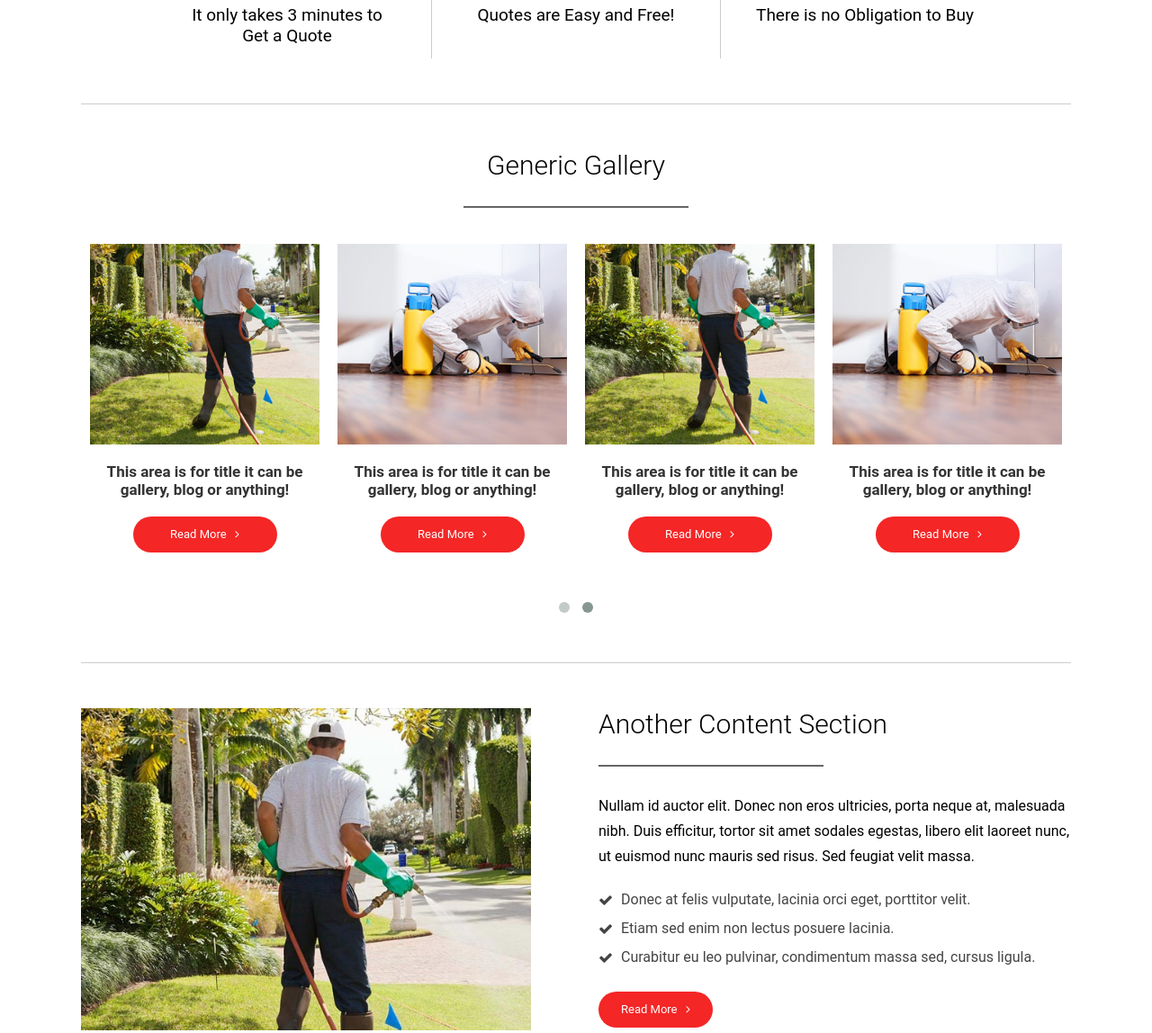
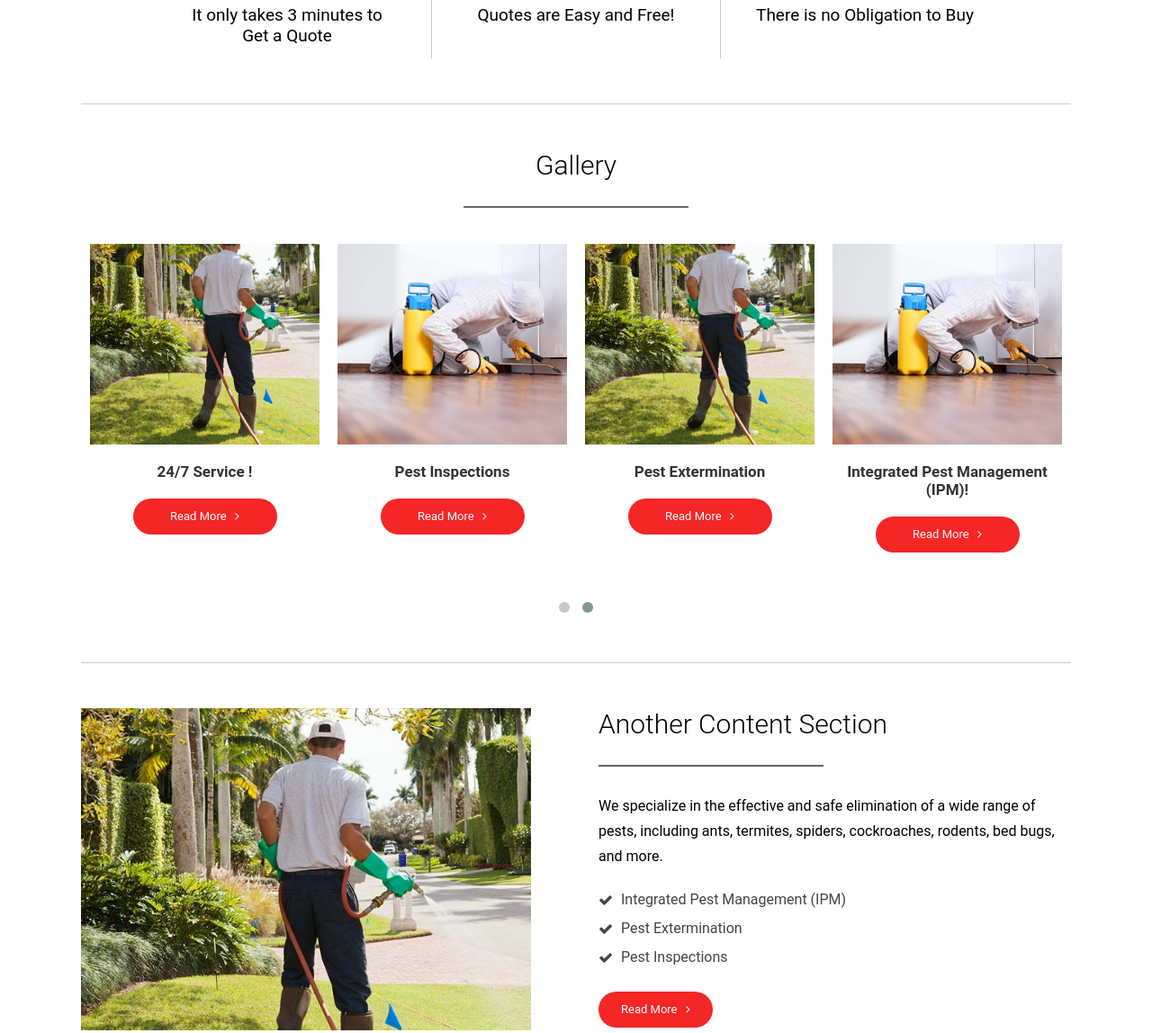
Before and after one commit to Luxorinvest/Pest-Control-USA, a plain HTML site: page index.html in a window 1280 px wide. Shown: the part 970-2118 px from the top of the page at 90% size. Drawn offline with Linux system fonts and the light colour scheme.

Commit message:
Update index.html

```diff
--- a/index.html
+++ b/index.html
@@ -109,7 +109,7 @@
 					Applying online for your <strong>FREE quotes.</strong>
 				</h2>
 				<p>
-					In malesuada viverra elit non varius. Pellentesque maximus justo libero, commodo consectetur nulla ultrices vitae. Nullam tortor dui, facilisis ut arcu ac, laoreet semper ex. Integer luctus libero ut dictum facilisis.
+					Our team will implement preventive measures, such as sealing entry points, installing barriers, and offering expert advice on proper sanitation practices. These proactive steps help to minimize the risk of future infestations.
 				</p>
 
 				<div class="items-wrap">
@@ -132,14 +132,14 @@
 
 
 			<div class="contentsection-2">
-				<h2>Generic Gallery</h2>
+				<h2>Gallery</h2>
 				<div id="owl-demo" class="owl-carousel">
 					<div class="item">
                         <div class="thumb">
                         	<a href="images/gr1.jpg" class="overlay fancybox" data-fancybox-group="gallery" title="Title-1"><span class="fa fa-expand"></span></a>
                         	<img src="images/gr1.jpg" alt="">
                         </div>
-                        <h4>This area is for title it can be gallery, blog or anything!</h4>
+                        <h4>Integrated Pest Management (IPM)!</h4>
                         <a href="" class="button">Read More &nbsp; <span class="fa fa-angle-right"></span></a>
                     </div>
 
@@ -148,7 +148,7 @@
                         	<a href="images/gr2.jpg" class="overlay fancybox" data-fancybox-group="gallery" title="Title-2"><span class="fa fa-expand"></span></a>
                         	<img src="images/gr2.jpg" alt="">
                         </div>
-                        <h4>This area is for title it can be gallery, blog or anything!</h4>
+                         <h4>24/7 Service !</h4>
                         <a href="" class="button">Read More &nbsp; <span class="fa fa-angle-right"></span></a>
                     </div>
 
@@ -158,7 +158,7 @@
                         	<a href="images/gr1.jpg" class="overlay fancybox" data-fancybox-group="gallery" title="Title-2"><span class="fa fa-expand"></span></a>
                         	<img src="images/gr1.jpg" alt="">
                         </div>
-                        <h4>This area is for title it can be gallery, blog or anything!</h4>
+                        <h4>Pest Inspections</h4>
                         <a href="" class="button">Read More &nbsp; <span class="fa fa-angle-right"></span></a>
                     </div>
 
@@ -168,7 +168,7 @@
                         	<a href="images/gr2.jpg" class="overlay fancybox" data-fancybox-group="gallery" title="Title-2"><span class="fa fa-expand"></span></a>
                         	<img src="images/gr2.jpg" alt="">
                         </div>
-                        <h4>This area is for title it can be gallery, blog or anything!</h4>
+                        <h4>Pest Extermination</h4>
                         <a href="" class="button">Read More &nbsp; <span class="fa fa-angle-right"></span></a>
                     </div>
 
@@ -178,7 +178,7 @@
                         	<a href="images/gr1.jpg" class="overlay fancybox" data-fancybox-group="gallery" title="Title-2"><span class="fa fa-expand"></span></a>
                         	<img src="images/gr1.jpg" alt="">
                         </div>
-                        <h4>This area is for title it can be gallery, blog or anything!</h4>
+                        <h4>Integrated Pest Management (IPM)!</h4>
                         <a href="" class="button">Read More &nbsp; <span class="fa fa-angle-right"></span></a>
                     </div>
 
@@ -193,12 +193,12 @@
 				<div class="details">
 					<h2>Another Content Section</h2>
 					<p>
-						Nullam id auctor elit. Donec non eros ultricies, porta neque at, malesuada nibh. Duis efficitur, tortor sit amet sodales egestas, libero elit laoreet nunc, ut euismod nunc mauris sed risus. Sed feugiat velit massa.
+						We specialize in the effective and safe elimination of a wide range of pests, including ants, termites, spiders, cockroaches, rodents, bed bugs, and more.
 					</p>
 					<ul>
-						<li>Donec at felis vulputate, lacinia orci eget, porttitor velit.</li>
-						<li>Etiam sed enim non lectus posuere lacinia.</li>
-						<li>Curabitur eu leo pulvinar, condimentum massa sed, cursus ligula.</li>
+						<li>Integrated Pest Management (IPM)</li>
+						<li>Pest Extermination</li>
+						<li>Pest Inspections</li>
 					</ul>
 					<a href="" class="button">Read More &nbsp; <span class="fa fa-angle-right"></span></a>
 				</div>
```
